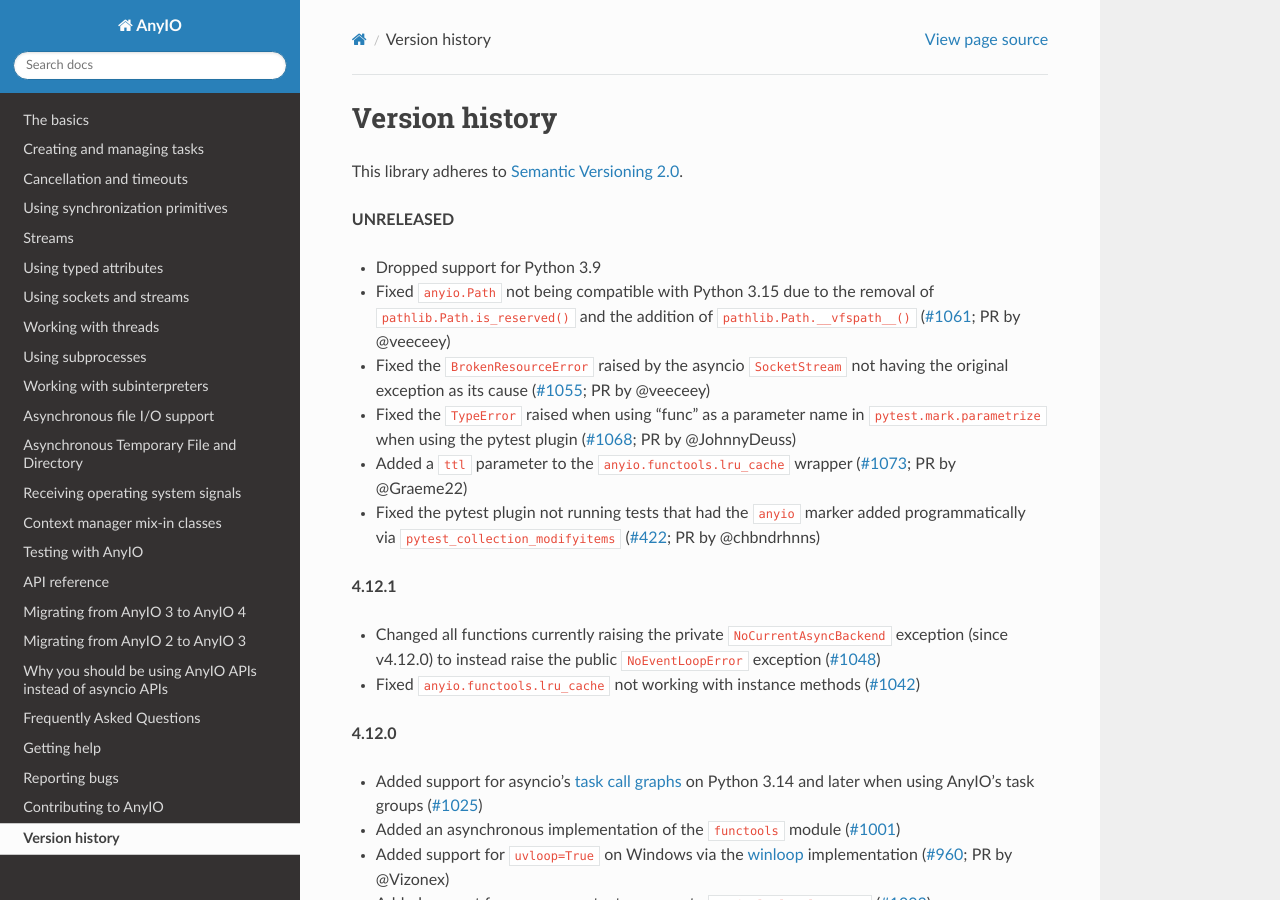
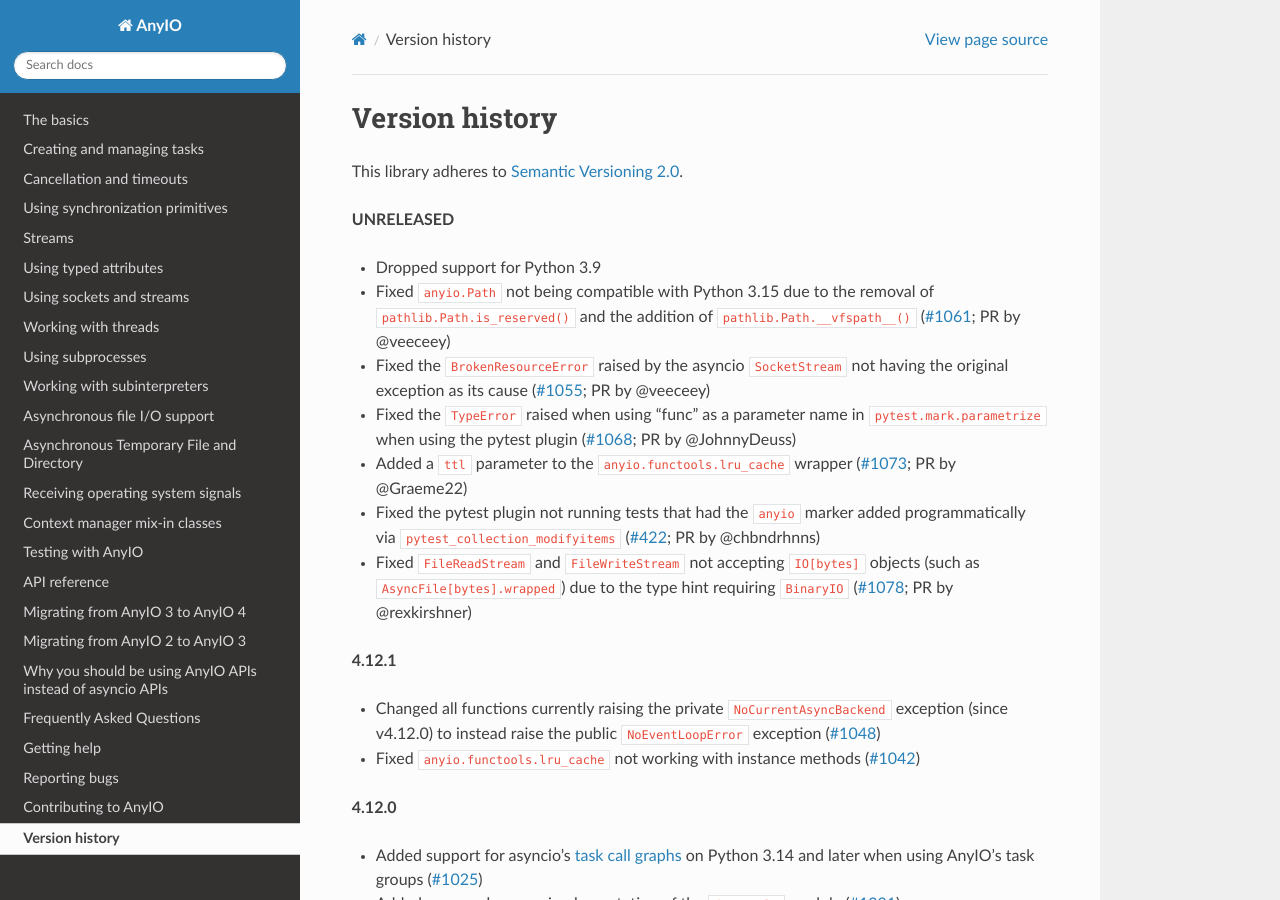
Before and after one commit to agronholm/anyio, a Sphinx documentation site: the page built from docs/versionhistory.rst, in a window 1280 px wide and 900 px high. Built offline with Sphinx 7.4.7 and the Read the Docs theme 3.1.0, drawn with Linux system fonts in a browser that asks for light colours; the version number could not be read and is left out.

Commit message:
Add changelog entry for IO[bytes] type hint fix
Co-Authored-By: Claude Opus 4.6 <noreply@anthropic.com>

```diff
--- a/docs/versionhistory.rst
+++ b/docs/versionhistory.rst
@@ -20,6 +20,9 @@ This library adheres to `Semantic Versioning 2.0 <http://semver.org/>`_.
 - Fixed the pytest plugin not running tests that had the ``anyio`` marker added
   programmatically via ``pytest_collection_modifyitems``
   (`#422 <https://github.com/agronholm/anyio/issues/422>`_; PR by @chbndrhnns)
+- Fixed ``FileReadStream`` and ``FileWriteStream`` not accepting ``IO[bytes]`` objects
+  (such as ``AsyncFile[bytes].wrapped``) due to the type hint requiring ``BinaryIO``
+  (`#1078 <https://github.com/agronholm/anyio/issues/1078>`_; PR by @rexkirshner)
 
 **4.12.1**
 
```
